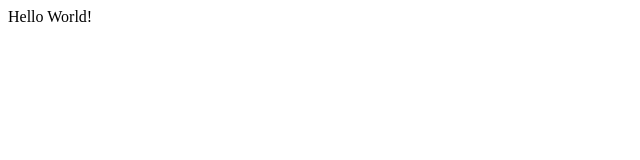
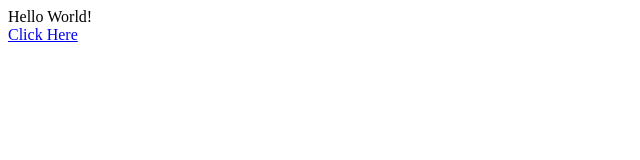
Before and after one commit to govindjoshi12/govindjoshi12.github.io, a plain HTML site: page index.html in a window 1280 px wide. Shown: the full height of the page, 0-640 px from the left. Drawn offline with Linux system fonts and the light colour scheme.

Commit message:
Update index.html

```diff
--- a/index.html
+++ b/index.html
@@ -6,5 +6,7 @@
   </head>
   <body>
     Hello World!
+    <br>
+    <a href="Home Page - All Tests List.html">Click Here</a>
   </body>
 </html>
```
